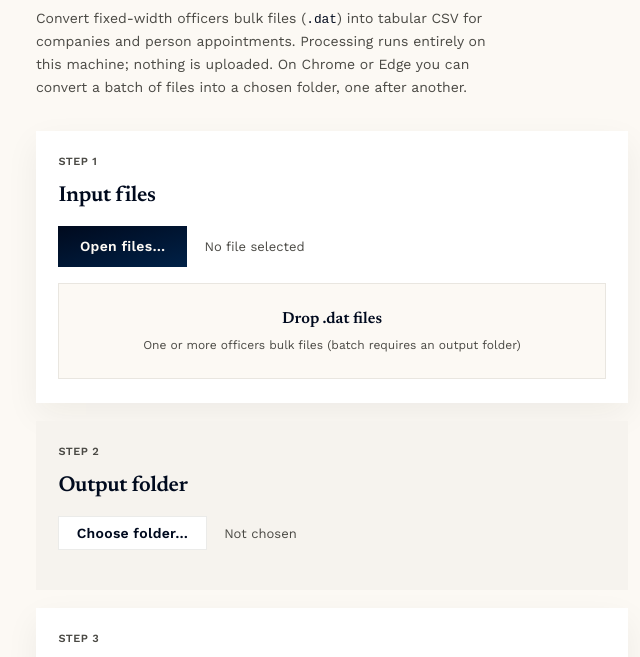
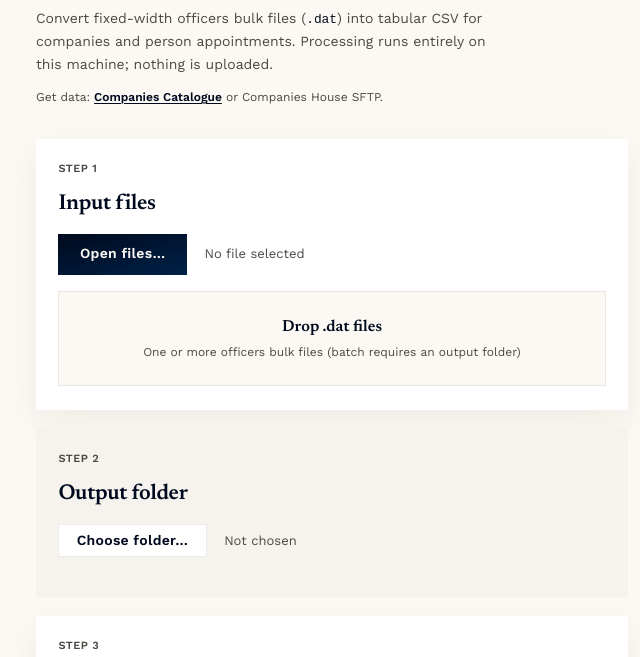
Before and after one commit to mrbrianevans/ch-fixedwidth, a website built with Vite: page web/index.html in a window 1280 px wide. Shown: the part 110-767 px from the top of the page, without its empty margins (308-948 px from the left). Built offline with nearby package versions, Linux system fonts and the light colour scheme.

Commit message:
Link data sources under the converter intro
Add a short line after the lede pointing at Companies Catalogue prod216
downloads and Companies House SFTP as the alternative.

Prompt: add a link in a paragraph after the intial description to download the latest files to convert. it should link to companiescatalogue here: https://www.companiescatalogue.co.uk/ftp/browser/prod216 but as an equivalent alternative users can copy the files from the private companies house sftp server. present both options, be very concise using few words.

```diff
--- a/web/index.html
+++ b/web/index.html
@@ -30,8 +30,12 @@
         <p class="lede">
           Convert fixed-width officers bulk files (<code>.dat</code>) into tabular
           CSV for companies and person appointments. Processing runs
-          entirely on this machine; nothing is uploaded. On Chrome or Edge you can
-          convert a batch of files into a chosen folder, one after another.
+          entirely on this machine; nothing is uploaded.
+        </p>
+        <p class="source-line">
+          Get data:
+          <a href="https://www.companiescatalogue.co.uk/ftp/browser/prod216">Companies Catalogue</a>
+          or Companies House SFTP.
         </p>
       </header>
 
--- a/web/styles.css
+++ b/web/styles.css
@@ -116,6 +116,26 @@ body {
   font-family: ui-monospace, "Cascadia Code", "Segoe UI Mono", monospace;
   font-size: 0.92em;
   color: var(--primary);
+}
+
+.source-line {
+  margin: 0.75rem 0 0;
+  max-width: 34em;
+  font-size: var(--body-sm);
+  color: var(--on-surface-variant);
+  line-height: 1.55;
+}
+
+.source-line a {
+  color: var(--primary);
+  font-weight: 600;
+  text-decoration: underline;
+  text-underline-offset: 0.15em;
+  text-decoration-thickness: 1px;
+}
+
+.source-line a:hover {
+  text-decoration-thickness: 2px;
 }
 
 /* —— Capability notice (tonal, not bordered badge) —— */
```
